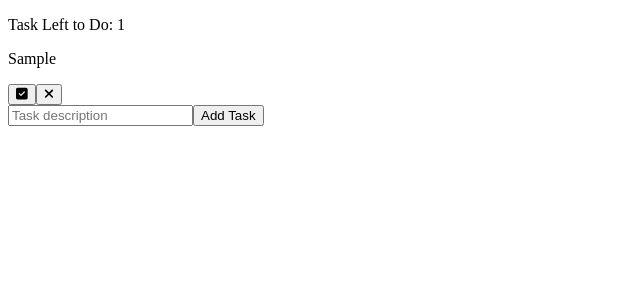
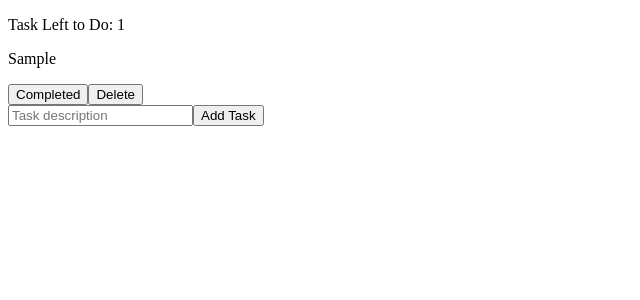
Before and after one commit to InetaKr/For-me-and-my-friends, a React (Create React App) app in the folder Uzduotys/todo React/todo/: page / in a window 1280 px wide. Both pictures are taken after typing "Sample" into the empty fields and a click on the button "Add Task". Shown: the top 300 px of the page, without its empty margins (0-640 px from the left). Built offline with nearby package versions, Linux system fonts and the light colour scheme.

Commit message:
don without styling,, checked class markascompl

```diff
--- a/Uzduotys/todo React/todo/src/App.css
+++ b/Uzduotys/todo React/todo/src/App.css
@@ -0,0 +1,4 @@
+.markAsComplete {
+  background: blue;
+  color: white;
+}
--- a/Uzduotys/todo React/todo/src/components/Task.jsx
+++ b/Uzduotys/todo React/todo/src/components/Task.jsx
@@ -1,15 +1,11 @@
-
-
-import { FontAwesomeIcon } from '@fortawesome/react-fontawesome'
-import { faCheckSquare, faClose } from '@fortawesome/free-solid-svg-icons'
 
 const Task = ({ task, deleteTask, markAsComplete }) => {
     return (
-        <div>
+        <div className={`task ${task.completed ? 'markAsComplete' : ''}`}>
             <p>{task.description}</p>
-            <button onClick={() => markAsComplete(task.id)}><FontAwesomeIcon icon={faCheckSquare} /></button>
-            <button onClick={() => deleteTask(task.id)}><FontAwesomeIcon icon={faClose} /></button>
+            <button onClick={() => markAsComplete(task.id)}>Completed</button>
+            <button onClick={() => deleteTask(task.id)}>Delete</button>
         </div>
     );
 }
-export default Task;
+export default Task
```
